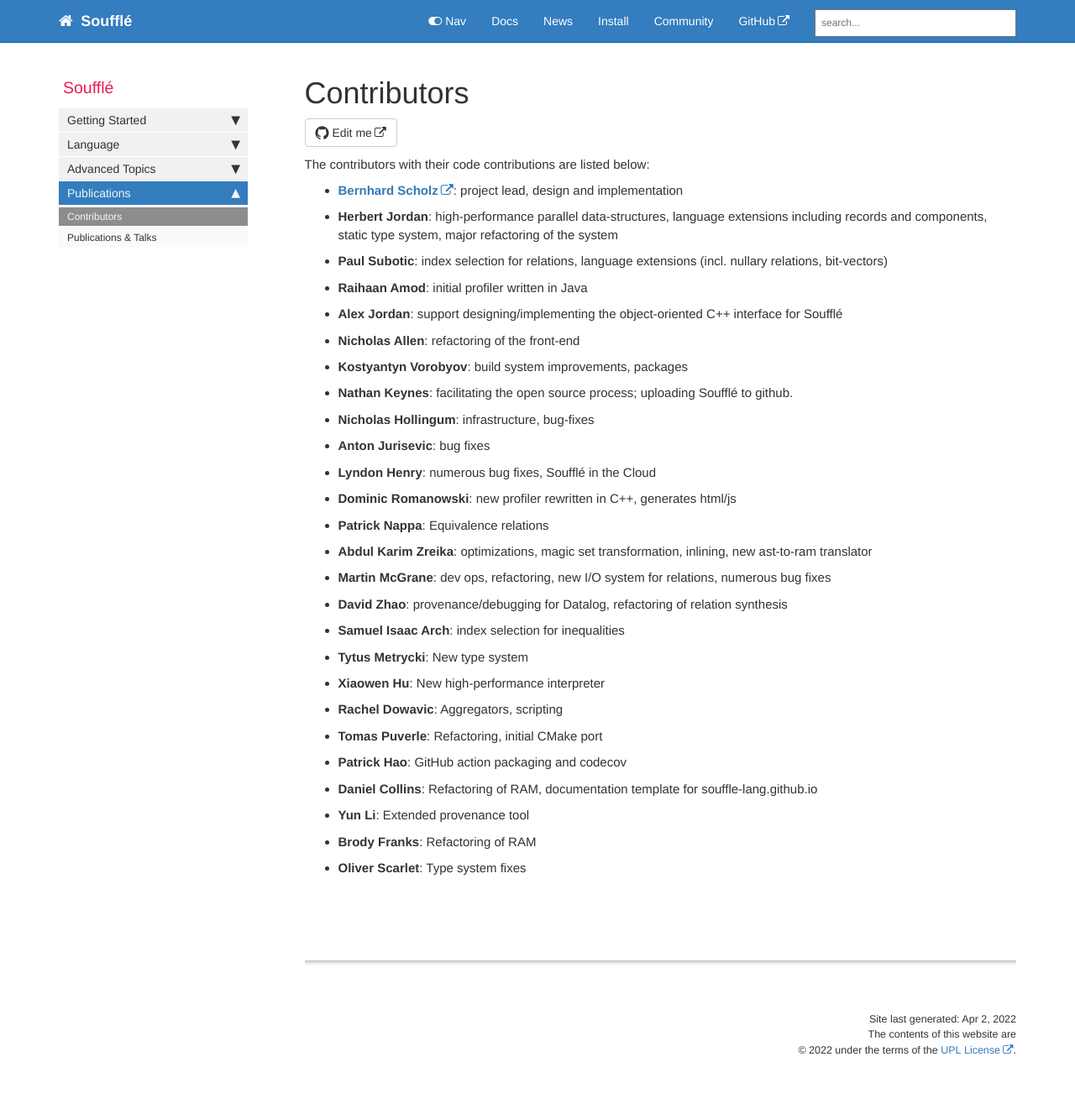
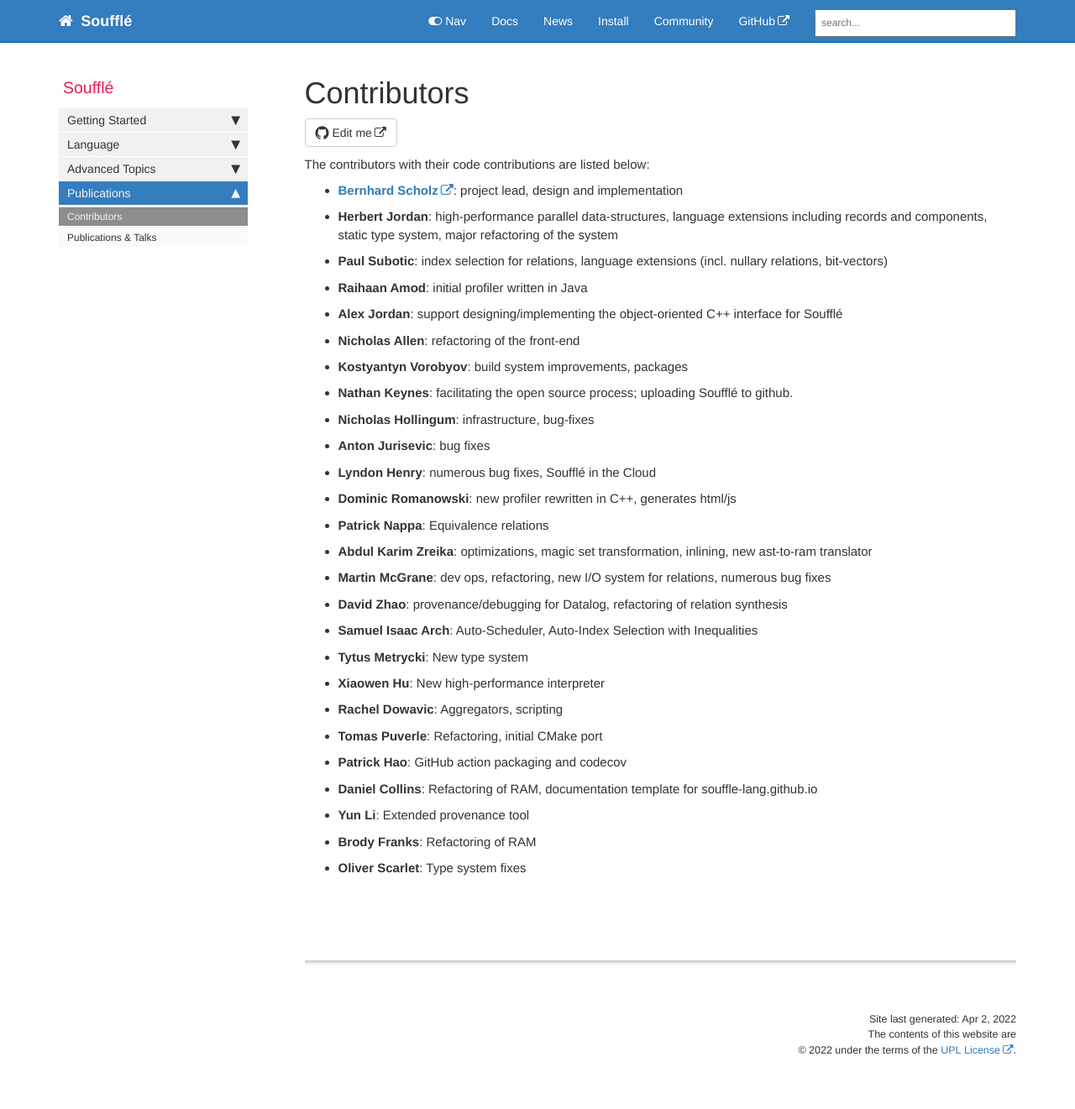
Before and after one commit to souffle-lang/souffle-lang.github.io, a Jekyll site: the page built from pages/docs/contributors.md, in a window 1280 px wide. Shown: the whole page at 84% size. Built offline with Jekyll 4.4.1, drawn with Linux system fonts in a browser that asks for light colours; comment, search, counter and statistics services are not loaded.

Commit message:
Update contributors.md

```diff
--- a/pages/docs/contributors.md
+++ b/pages/docs/contributors.md
@@ -22,7 +22,7 @@ The contributors with their code contributions are listed below:
  * **Abdul Karim Zreika**: optimizations, magic set transformation, inlining, new ast-to-ram translator
  * **Martin McGrane**: dev ops, refactoring, new I/O system for relations, numerous bug fixes
  * **David Zhao**: provenance/debugging for Datalog, refactoring of relation synthesis
- * **Samuel Isaac Arch**: index selection for inequalities
+ * **Samuel Isaac Arch**: Auto-Scheduler, Auto-Index Selection with Inequalities
  * **Tytus Metrycki**: New type system
  * **Xiaowen Hu**: New high-performance interpreter
  * **Rachel Dowavic**: Aggregators, scripting
```
